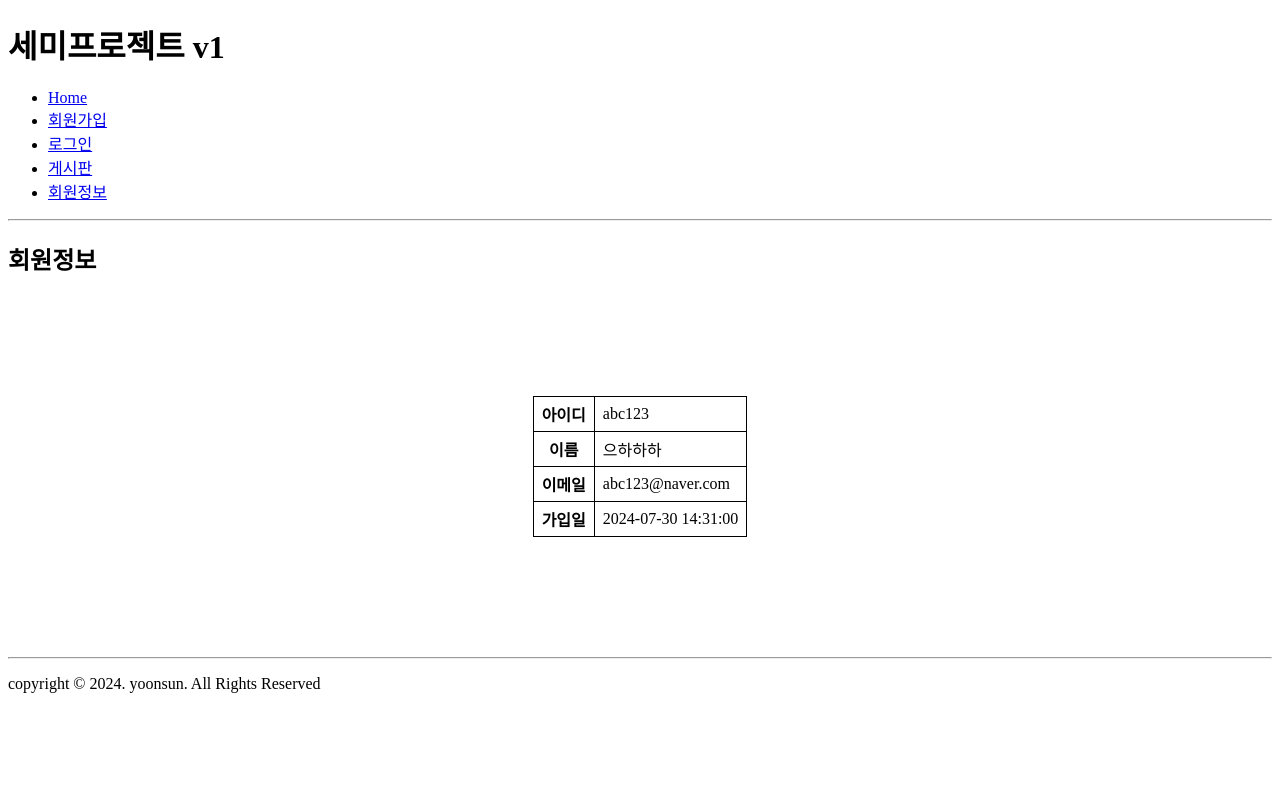
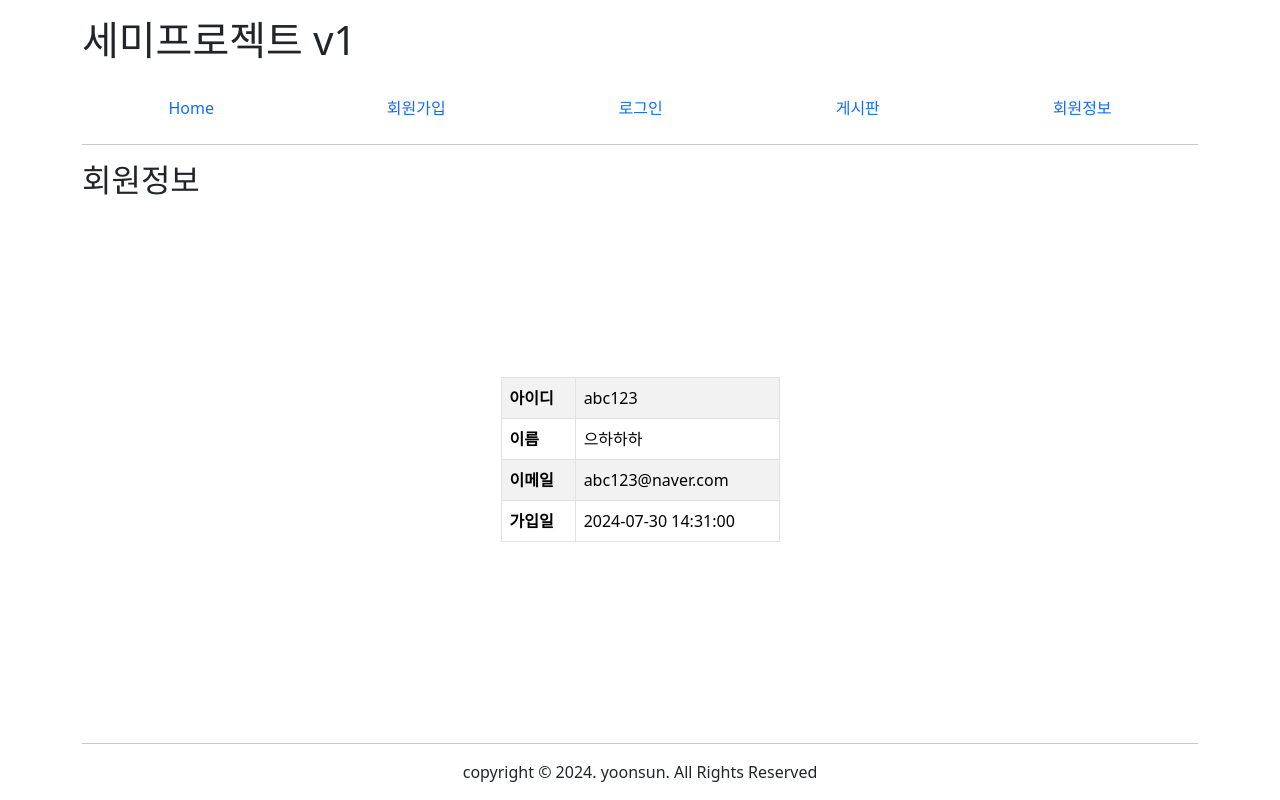
Before and after one commit to yoon741/semiprojectv1b, a FastAPI app: page /member/myinfo in a window 1280 px wide. Run offline with FastAPI, Linux system fonts and the light colour scheme; some libraries are stand-ins or nearby versions.

Commit message:
myinfo를 bootstrap으로 변경

```diff
--- a/views/templates/member/myinfo.html
+++ b/views/templates/member/myinfo.html
@@ -3,32 +3,27 @@
 <head>
   <meta charset="UTF-8">
   <title>세미프로젝트</title>
+  <link rel="stylesheet" href="/static/css/bs5/bootstrap.min.css">
   <link rel="stylesheet" href="/static/css/project.css">
   <style>
-      table { border: 1px solid black; margin: 120px auto;
-          border-collapse: collapse; }
-
-      th, td { border: 1px solid black; padding: 5px 8px; }
-
-
   </style>
 </head>
 <body>
-  <div id="wrap">
-    <header><h1>세미프로젝트 v1</h1></header>
-    <nav><ul id="menu">
-      <li><a href="/">Home</a></li>
-      <li><a href="/member/join">회원가입</a></li>
-      <li><a href="/member/login">로그인</a></li>
-      <li><a href="/board/list">게시판</a></li>
-      <li><a href="/member/myinfo">회원정보</a></li>
-    </ul>
+<div id="wrap" class="container">
+  <header class="py-3"><h1>세미프로젝트 v1</h1></header>
+  <nav><ul id="menu" class="nav nav-fill">
+    <li class="nav-item"><a class="nav-link" aria-current="page" href="/">Home</a></li>
+    <li class="nav-item"><a class="nav-link" href="/member/join">회원가입</a></li>
+    <li class="nav-item"><a class="nav-link" href="/member/login">로그인</a></li>
+    <li class="nav-item"><a class="nav-link" href="/board/list">게시판</a></li>
+    <li class="nav-item"><a class="nav-link" href="/member/myinfo">회원정보</a></li>
+  </ul>
     <hr>
-    </nav>
+  </nav>
     <main>
         <h2>회원정보</h2>
-        <div id="if">
-          <table id="info">
+        <div class="d-flex justify-content-center align-items-center" style="height: 65vh">
+          <table class="table w-25 table-bordered table-striped">
             <tr><th>아이디</th><td>abc123</td></tr>
             <tr><th>이름</th><td>으하하하</td></tr>
             <tr><th>이메일</th><td>abc123@naver.com</td></tr>
@@ -38,7 +33,7 @@
     </main>
     <footer>
       <hr>
-      <p id="ft">copyright &copy; 2024. yoonsun. All Rights Reserved</p>
+      <p class="text-center">copyright &copy; 2024. yoonsun. All Rights Reserved</p>
     </footer>
   </div>
 </body>
```
